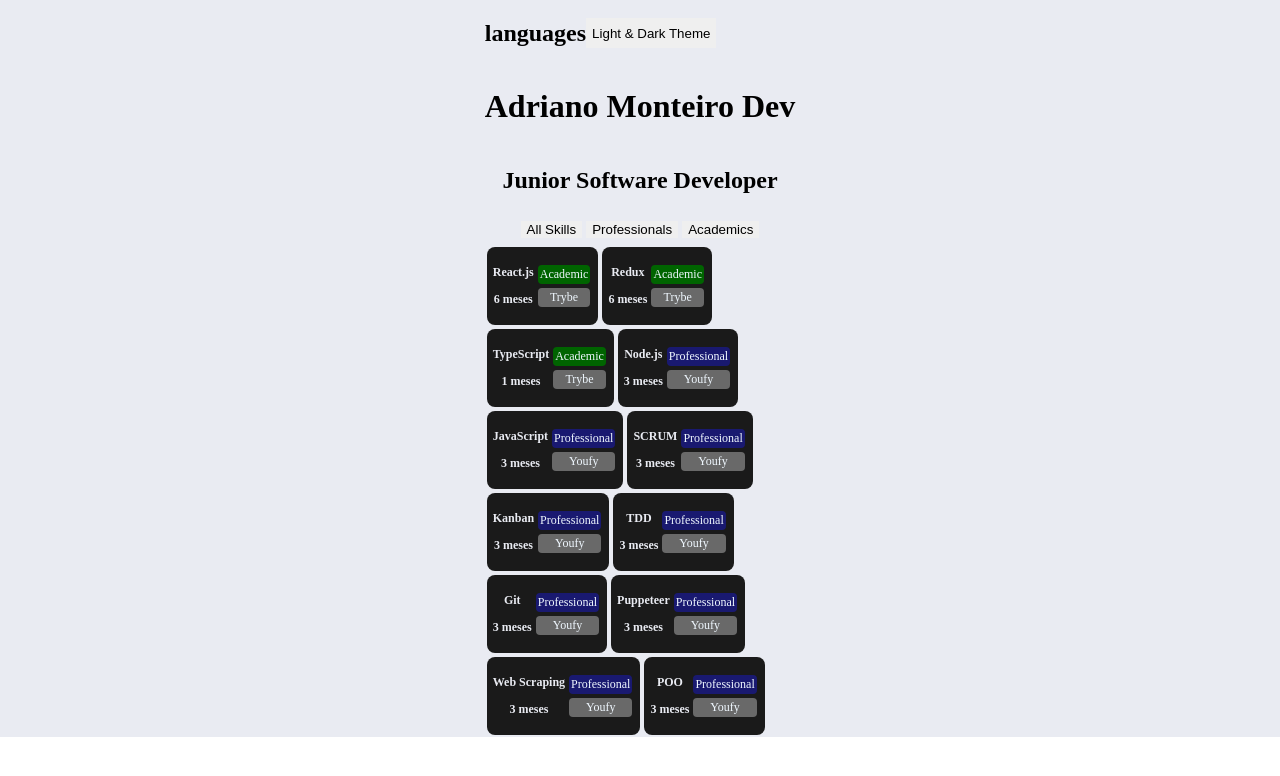
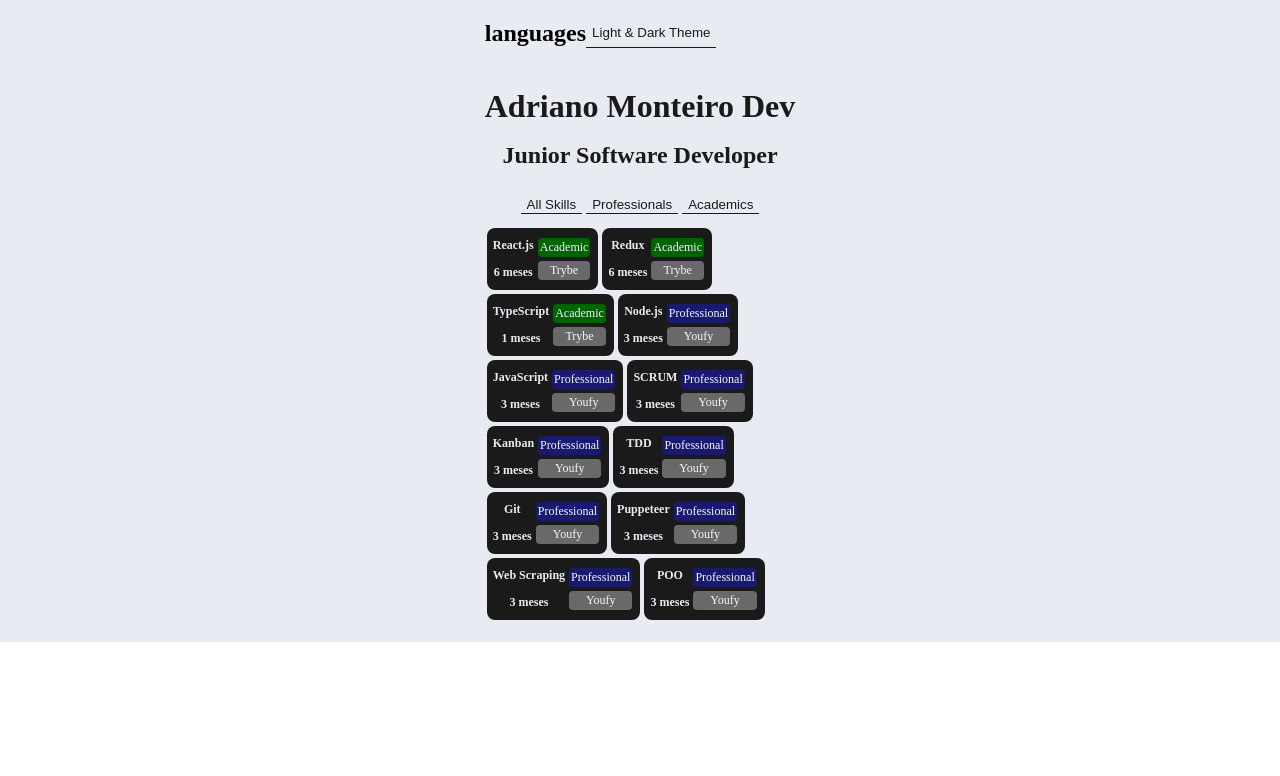
Before and after one commit to adrianomonteiroweb/adrianomonteirodev, a React (Create React App) app in the folder packages/client/: page / in a window 1280 px wide. Shown: the top 776 px of the page. Built offline with nearby package versions, Linux system fonts and the light colour scheme.

Commit message:
feat: settings in the style screen

```diff
--- a/packages/client/src/components/menu/menuComponent.css
+++ b/packages/client/src/components/menu/menuComponent.css
@@ -4,6 +4,7 @@
 }
 
 .menu button {
+  background-color: transparent;
   border: 0;
   height: 30px;
 }
--- a/packages/client/src/pages/skills/card-component/card.css
+++ b/packages/client/src/pages/skills/card-component/card.css
@@ -4,6 +4,7 @@
   border-radius: 8px;
   display: flex;
   flex-direction: row;
+  height: 50px;
   justify-content: center;
   margin: 2px;
   padding: 6px;
--- a/packages/client/src/pages/skills/skills-components/filterSkills.css
+++ b/packages/client/src/pages/skills/skills-components/filterSkills.css
@@ -2,9 +2,12 @@
   display: flex;
   justify-content: center;
   margin: 5px;
+  position: relative;
+  top: -25px;
 }
 
 .skills-filter-div button {
+  background-color: transparent;
   border: 0;
   margin: 2px;
 }
--- a/packages/client/src/pages/skills/skills.css
+++ b/packages/client/src/pages/skills/skills.css
@@ -4,8 +4,20 @@
   text-align: center;
 }
 
+.skills-div h1 {
+  color: #1a1a1a;
+}
+
+.skills-div h2 {
+  color: #1a1a1a;
+  position: relative;
+  top: -25px;
+}
+
 .skills-div .cards-skills-div {
   display: flex;
   flex-wrap: wrap;
   max-width: 300px;
+  position: relative;
+  top: -20px;
 }
--- a/packages/client/src/styled-components/styledComponents.ts
+++ b/packages/client/src/styled-components/styledComponents.ts
@@ -28,4 +28,10 @@ export const Content = styled.div`
     color: ${(props) =>
       props.theme.body === '#1a1a1a' ? '#e9ebf2' : '#1a1a1a'};
   }
+  button {
+    color: ${(props) =>
+      props.theme.body === '#1a1a1a' ? '#1a1a1a' : '#e9ebf2'};
+    border-bottom: 1px solid
+      ${(props) => (props.theme.body === '#1a1a1a' ? '#1a1a1a' : '#e9ebf2')};
+  }
 `;
```
